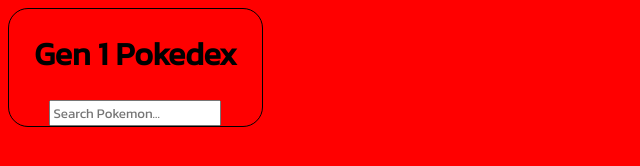
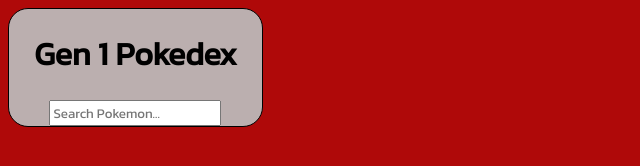
Before and after one commit to pathirny/Pokedex, a plain HTML site: page index.html in a window 1280 px wide. Shown: the whole page, without its empty margins (0-640 px from the left). Drawn offline with Linux system fonts and the light colour scheme; no server answers; a web font is replaced by a local one.

Commit message:
style changes

```diff
--- a/style.css
+++ b/style.css
@@ -3,7 +3,7 @@
 }
 
 body{
-    background-color: red;
+    background-color: rgb(175, 9, 9);
     display: flex;
 }
 
@@ -16,6 +16,7 @@
     width: 20%;
     border: 1px solid black;
     border-radius: 20px;
+    background-color: rgb(187, 175, 175);
 }
 
 
@@ -31,4 +32,5 @@
     border-radius: 20px;
     width: 120px;
     text-align: center;
+    background-color: rgb(187, 175, 175);
 }
```
